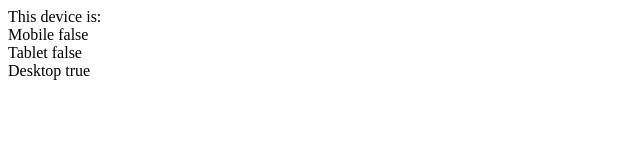
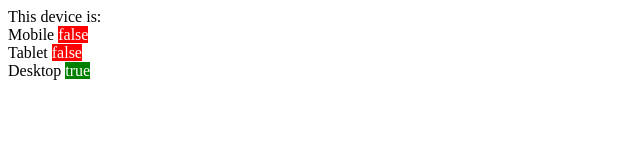
Before and after one commit to pobch/use-detect-device, a React (Create React App) app: page / in a window 1280 px wide. Shown: the top 160 px of the page, without its empty margins (0-640 px from the left). Built offline with nearby package versions, Linux system fonts and the light colour scheme.

Commit message:
add text background

```diff
--- a/src/App.js
+++ b/src/App.js
@@ -6,9 +6,24 @@ const App = () => {
   return (
     <div>
       <div>This device is:</div>
-      <div>Mobile {isMobile.toString()}</div>
-      <div>Tablet {isTablet.toString()}</div>
-      <div>Desktop {isDesktop.toString()}</div>
+      <div>
+        Mobile{' '}
+        <span style={{ backgroundColor: isMobile ? 'green' : 'red', color: 'white' }}>
+          {isMobile.toString()}
+        </span>
+      </div>
+      <div>
+        Tablet{' '}
+        <span style={{ backgroundColor: isTablet ? 'green' : 'red', color: 'white' }}>
+          {isTablet.toString()}
+        </span>
+      </div>
+      <div>
+        Desktop{' '}
+        <span style={{ backgroundColor: isDesktop ? 'green' : 'red', color: 'white' }}>
+          {isDesktop.toString()}
+        </span>
+      </div>
     </div>
   )
 }
--- a/src/deviceWidth.js
+++ b/src/deviceWidth.js
@@ -3,5 +3,5 @@
  */
 export const DEVICE_MINWIDTH = {
   TABLET: 768,
-  DESKTOP: 1128
+  DESKTOP: 1024
 }
```
